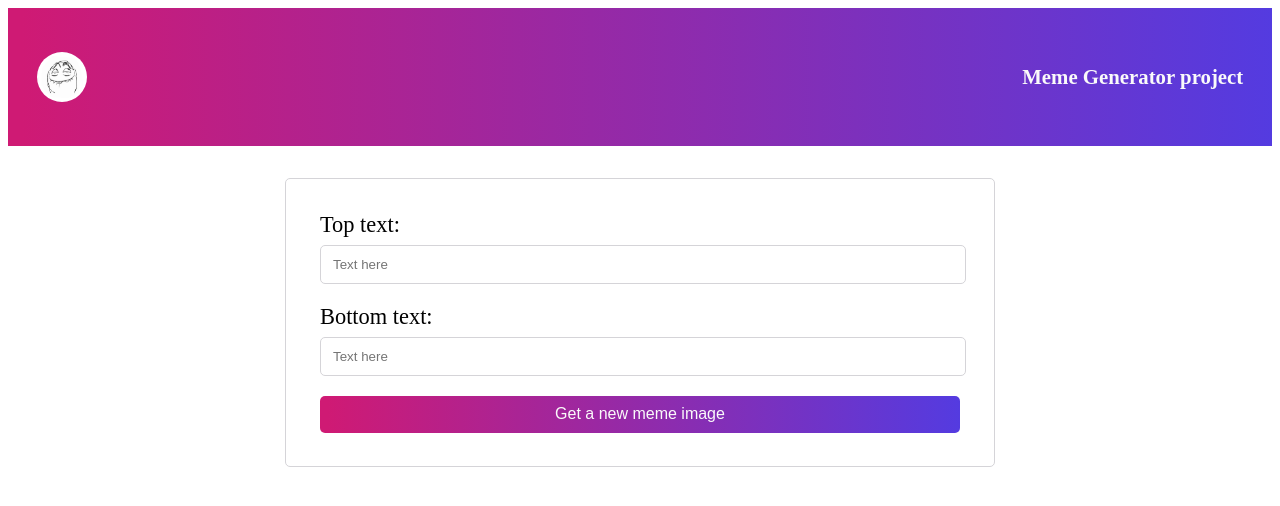
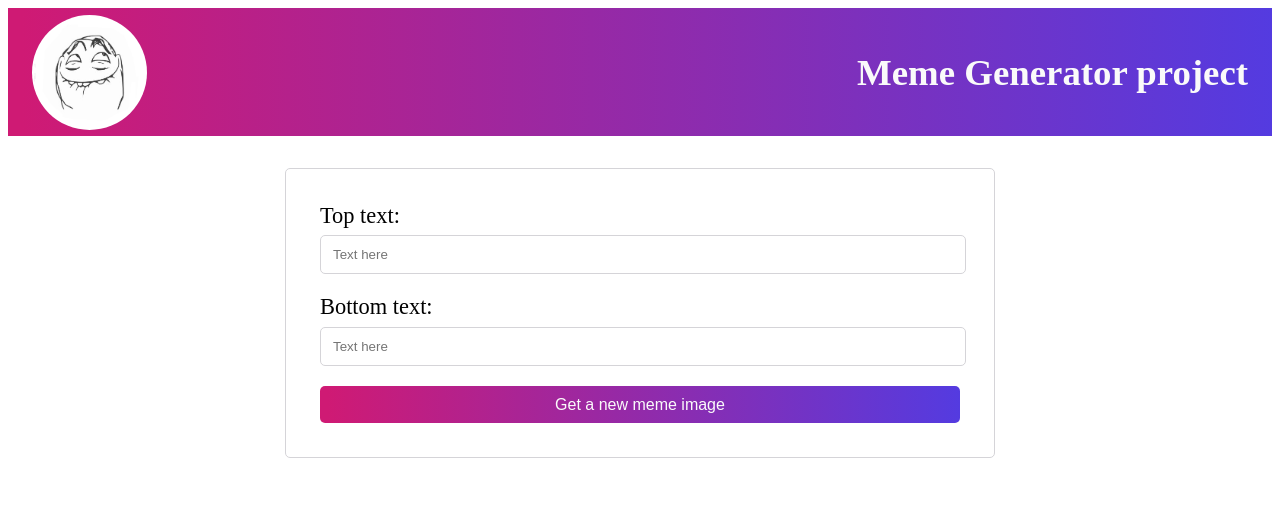
Before and after one commit to SilviaSaverino/react-meme-generator, a React (Vite) app: page / in a window 1280 px wide. Shown: the top 506 px of the page. Built offline with nearby package versions, Linux system fonts and the light colour scheme; no server answers.

Commit message:
edit header title style and logo size for bigger screens

```diff
--- a/src/index.css
+++ b/src/index.css
@@ -9,7 +9,7 @@ header {
 
 .logo {
   border-radius: 50%;
-  height: 100%;
+  width: 80px;
 }
 
 .header-title {
@@ -110,11 +110,15 @@ input {
   }
 
   header {
-    padding: 1.8em;
+    padding: 1.5em;
+  }
+
+  .header-title {
+    font-size: 1.7rem;
   }
 
   .logo {
-    width: 50px;
+    width: 115px;
     height: auto;
   }
 
@@ -134,6 +138,10 @@ input {
     max-width: 50vw;
   }
 
+  .header-title {
+    font-size: 2.3rem;
+  }
+
   .meme-text {
     font-size: 4.3em;
   }
```
